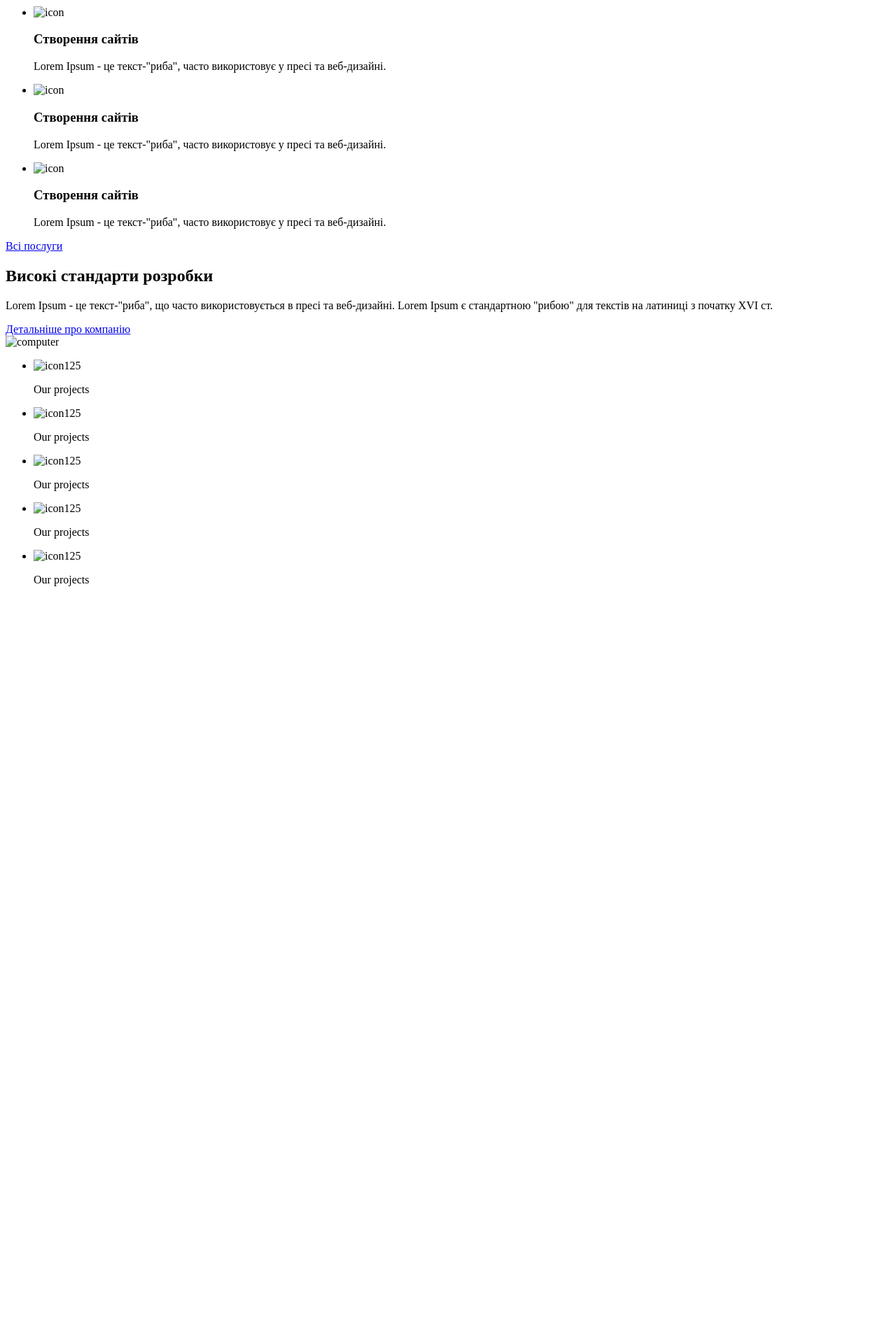
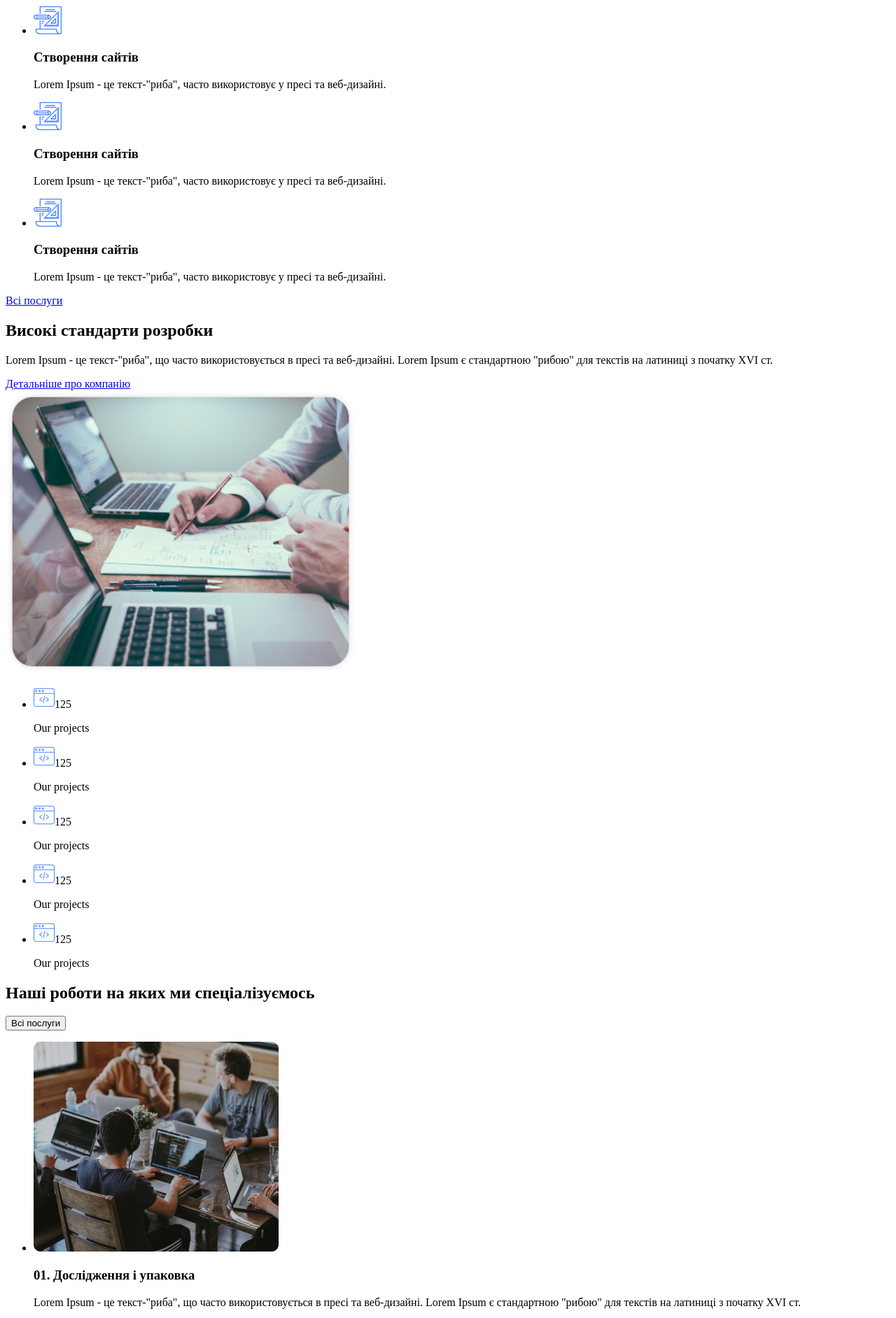
Before and after one commit to sasha-korn/practice, a plain HTML site: page index.html in a window 1280 px wide. Shown: the part 320-2204 px from the top of the page at 70% size. Before the commit the page ends 1174 px from the top, so only its background shows below. Drawn offline with Linux system fonts and the light colour scheme.

Commit message:
adding classes and styles

```diff
--- a/index.html
+++ b/index.html
@@ -5,85 +5,157 @@
     <meta http-equiv="X-UA-Compatible" content="IE=edge" />
     <meta name="viewport" content="width=device-width, initial-scale=1.0" />
     <title>IT студія</title>
+    <link rel="preconnect" href="https://fonts.googleapis.com">
+    <link rel="preconnect" href="https://fonts.gstatic.com" crossorigin>
+    <link href="https://fonts.googleapis.com/css2?family=Montserrat:wght@400;500;600;700;800&family=Raleway:wght@800&family=Roboto:wght@400;500;700&display=swap" rel="stylesheet">
+  <link rel="stylesheet" href="./styles/styles.css">
   </head>
   <body>
-    <header>
-      <nav>
-        <ul>
-          <li><a href="./index.html"></a>Головна</li>
-          <li><a href="#"></a>Наші проекти</li>
-          <li><a href="#"></a>Послуги</li>
-          <li><a href="#"></a>Новини</li>
-          <li><a href="#"></a>Контакти</li>
+    <header class="header">
+      <nav class="header-nav">
+        <ul class="header-pages">
+          <li class="header-page">
+            <a class="header-link" href="./index.html"></a>Головна
+          </li>
+          <li class="header-page">
+            <a class="header-link" href="#"></a>Наші проекти
+          </li>
+          <li class="header-page">
+            <a class="header-link" href="#"></a>Послуги
+          </li>
+          <li class="header-page">
+            <a class="header-link" href="#"></a>Новини
+          </li>
+          <li class="header-page">
+            <a class="header-link" href="#"></a>Контакти
+          </li>
         </ul>
       </nav>
     </header>
     <main>
       <!-- Hero section -->
-      <section>
-        <h1>Передова ІТ студія</h1>
-        <p>Ми створюємо легкі рішення важких задач і проблем</p>
-        <button type="button">Наші проекти</button>
+      <section class="hero">
+        <h1 class="hero-title">Передова ІТ студія</h1>
+        <p class="hero-text">
+          Ми створюємо легкі рішення важких задач і проблем
+        </p>
+        <button class="hero-btn" type="button">Наші проекти</button>
       </section>
 
       <!-- Services -->
-      <section>
-        <h2>Ми створюємо мобільні додатки для великих корпорацій</h2>
-        <p>Lorem Ipsum - це текст-"риба", що часто використовується в пресі та веб-дизайні. Lorem Ipsum є стандартною "рибою" для текстів на латиниці з початку XVI ст.</p>
-        <ul>
-          <li>
-            <img src="" alt="icon" />
-            <h3>Створення сайтів</h3>
-            <p>Lorem Ipsum - це текст-"риба", часто використовує у пресі та веб-дизайні.</p>
+      <section class="services">
+        <h2 class="services-title">
+          Ми створюємо мобільні додатки для великих корпорацій
+        </h2>
+        <p class="services-text">
+          Lorem Ipsum - це текст-"риба", що часто використовується в пресі та
+          веб-дизайні. Lorem Ipsum є стандартною "рибою" для текстів на латиниці
+          з початку XVI ст.
+        </p>
+
+        <ul class="services-list">
+          <li class="services-item">
+            <img class="services-img" src="./pictures/service-icon.svg" alt="icon" />
+            <h3 class="services-name">Створення сайтів</h3>
+            <p class="services-card-text">
+              Lorem Ipsum - це текст-"риба", часто використовує у пресі та
+              веб-дизайні.
+            </p>
           </li>
-          <li>
-            <img src="" alt="icon" />
-            <h3>Створення сайтів</h3>
-            <p>Lorem Ipsum - це текст-"риба", часто використовує у пресі та веб-дизайні.</p>
+          <li class="services-item">
+            <img class="services-img" src="./pictures/service-icon.svg" alt="icon" />
+            <h3 class="services-name">Створення сайтів</h3>
+            <p class="services-card-text">
+              Lorem Ipsum - це текст-"риба", часто використовує у пресі та
+              веб-дизайні.
+            </p>
           </li>
-          <li>
-            <img src="" alt="icon" />
-            <h3>Створення сайтів</h3>
-            <p>Lorem Ipsum - це текст-"риба", часто використовує у пресі та веб-дизайні.</p>
+          <li class="services-item">
+            <img class="services-img" src="./pictures/service-icon.svg" alt="icon" />
+            <h3 class="services-name">Створення сайтів</h3>
+            <p class="services-card-text">
+              Lorem Ipsum - це текст-"риба", часто використовує у пресі та
+              веб-дизайні.
+            </p>
           </li>
         </ul>
-        <a href="#">Всі послуги</a>
+        <a class="services-btn" href="#">Всі послуги</a>
       </section>
 
       <!-- About us -->
-      <section></section>
-<div>
-    <h2>Високі стандарти розробки</h2>
-    <p>Lorem Ipsum - це текст-"риба", що часто використовується в пресі та веб-дизайні. Lorem Ipsum є стандартною "рибою" для текстів на латиниці з початку XVI ст.</p>
-    <a href="#">Детальніше про компанію</a>
+      <section class="about">
+        <div class="about-descr">
+          <h2 class="about-title">Високі стандарти розробки</h2>
+          <p class="about-text">
+            Lorem Ipsum - це текст-"риба", що часто використовується в пресі та
+            веб-дизайні. Lorem Ipsum є стандартною "рибою" для текстів на
+            латиниці з початку XVI ст.
+          </p>
+          <a class="about-link" href="#">Детальніше про компанію</a>
         </div>
-<img src="#" alt="computer">
+        <img class="about-pic" src="./pictures/about-us.jpg" alt="computer" width="500"/>
 
-<ul>
-    <li>
-        <img src="#" alt="icon"><span>125</span>
-        <p>Our projects</p>
+        <ul class="about-list">
+          <li class="about-item">
+            <img class="about-icon" src="./pictures/projects-icon.svg" alt="icon" /><span class="about-title">125</span>
+            <p class="about-text">Our projects</p>
           </li>
-    <li>
-        <img src="#" alt="icon"><span>125</span>
-        <p>Our projects</p>
+          <li class="about-item">
+            <img class="about-icon" src="./pictures/projects-icon.svg" alt="icon" /><span class="about-title">125</span>
+            <p class="about-text">Our projects</p>
           </li>
-    <li>
-        <img src="#" alt="icon"><span>125</span>
-        <p>Our projects</p>
+          <li class="about-item">
+            <img class="about-icon" src="./pictures/projects-icon.svg" alt="icon" /><span class="about-title">125</span>
+            <p class="about-text">Our projects</p>
           </li>
-    <li>
-        <img src="#" alt="icon"><span>125</span>
-        <p>Our projects</p>
+          <li class="about-item">
+            <img class="about-icon" src="./pictures/projects-icon.svg" alt="icon" /><span class="about-title">125</span>
+            <p class="about-text">Our projects</p>
           </li>
-    <li>
-        <img src="#" alt="icon"><span>125</span>
-        <p>Our projects</p>
+          <li class="about-item">
+            <img class="about-icon" src="./pictures/projects-icon.svg" alt="icon" /><span class="about-title">125</span>
+            <p class="about-text">Our projects</p>
           </li>
         </ul>
+      </section>
 
       <!-- All of services -->
-      <section></section>
+      <section class="work">
+        <h2 class="work-title">Наші роботи на яких ми спеціалізуємось</h2>
+        <button class="work-button" type="button">Всі послуги</button>
+        <ul class="work-list">
+          <li class="work-item">
+            <img class="work-img" src="./pictures/our-works.jpg" alt="команда працює" width="350" />
+            <h3 class="work-name"><span>01.</span> Дослідження і упаковка</h3>
+            <p class="work-text">
+              Lorem Ipsum - це текст-"риба", що часто використовується в пресі
+              та веб-дизайні. Lorem Ipsum є стандартною "рибою" для текстів на
+              латиниці з початку XVI ст.
+            </p>
+            <a href="#" class="work-link">Детальніше</a>
+          </li>
+          <li class="work-item">
+            <img class="work-img" src="./pictures/our-works.jpg" alt="команда працює" width="350" />
+            <h3 class="work-name"><span>01.</span> Дослідження і упаковка</h3>
+            <p class="work-text">
+              Lorem Ipsum - це текст-"риба", що часто використовується в пресі
+              та веб-дизайні. Lorem Ipsum є стандартною "рибою" для текстів на
+              латиниці з початку XVI ст.
+            </p>
+            <a href="#" class="work-link">Детальніше</a>
+          </li>
+          <li class="work-item">
+            <img class="work-img" src="./pictures/our-works.jpg" alt="команда працює" width="350" />
+            <h3 class="work-name"><span>01.</span> Дослідження і упаковка</h3>
+            <p class="work-text">
+              Lorem Ipsum - це текст-"риба", що часто використовується в пресі
+              та веб-дизайні. Lorem Ipsum є стандартною "рибою" для текстів на
+              латиниці з початку XVI ст.
+            </p>
+            <a href="#" class="work-link">Детальніше</a>
+          </li>
+        </ul>
+      </section>
 
       <!-- Our projects -->
       <section></section>
--- /dev/null
+++ b/styles/styles.css
@@ -0,0 +1,7 @@
+:root {
+    --accent-color: #4985FF;
+    --title-color: #323232;
+    --tex-color: #999999;
+    --secondary-color: #FFFFFF;
+    --background-color-grey: #F6F6F8;
+}
```
Also changed, not shown: pictures/about-us.jpg (added), pictures/our-works.jpg (added), pictures/projects-icon.svg (added), pictures/service-icon.svg (added), 3 other files. Lines whose indentation alone changed are shown as unchanged.
